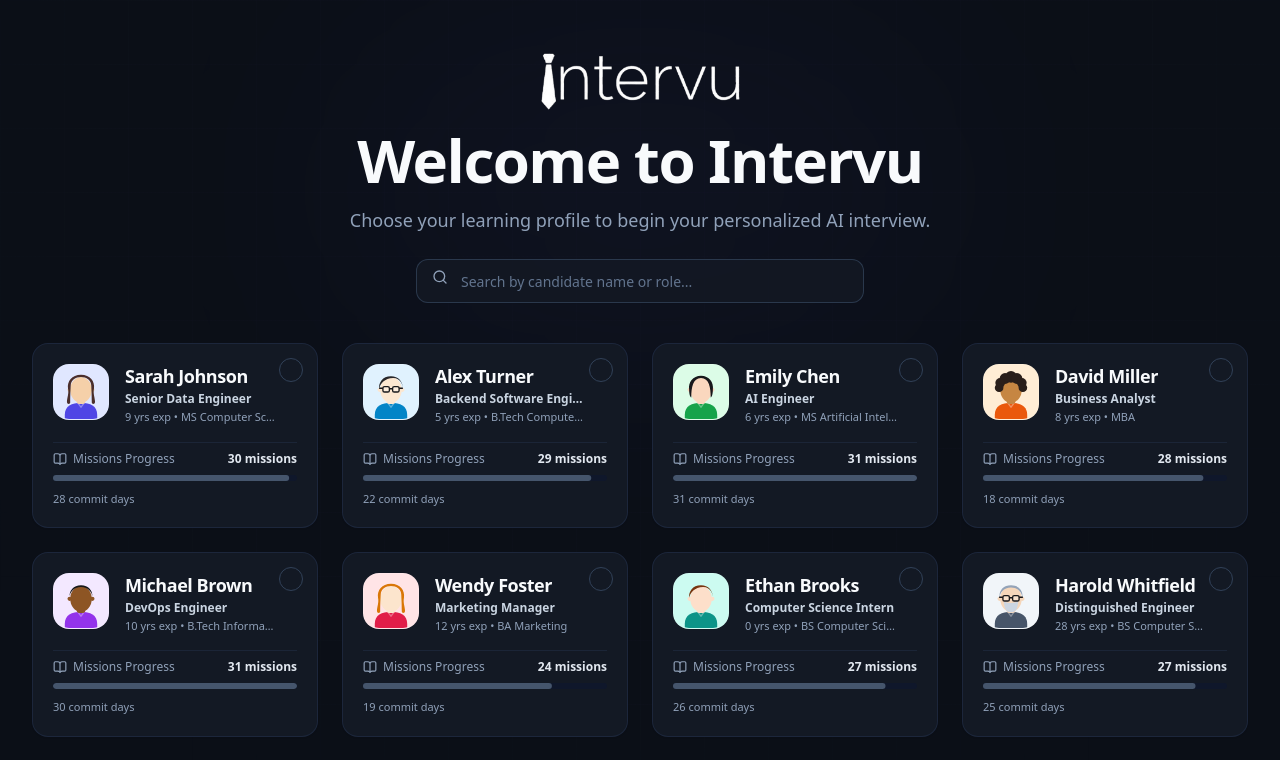
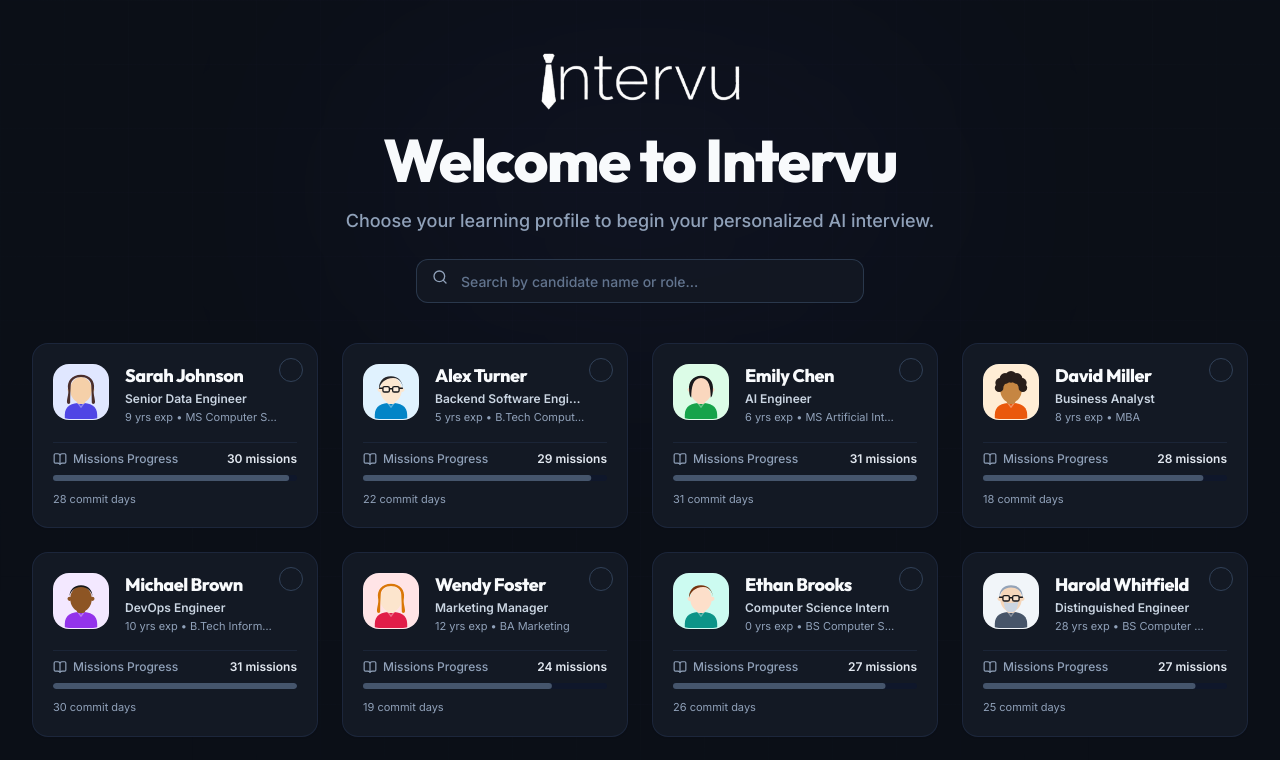
Before and after one commit to twilight457/Intervu, a Next.js app: page / in a window 1280 px wide. Shown: the top 760 px of the page. Built offline with nearby package versions, Linux system fonts and the light colour scheme.

Commit message:
Refine typography across the website
Made changes to font styles to look more cohesive in the website

```diff
--- a/app/globals.css
+++ b/app/globals.css
@@ -40,6 +40,9 @@
 }
 
 @theme {
+  --font-sans: var(--font-inter), system-ui, -apple-system, sans-serif;
+  --font-display: var(--font-outfit), var(--font-inter), sans-serif;
+
   --color-background: hsl(var(--background));
   --color-foreground: hsl(var(--foreground));
   --color-card: hsl(var(--card));
@@ -72,8 +75,13 @@
 body {
   background-color: #0b0f17;
   color: #f8fafc;
+  font-family: var(--font-inter), system-ui, -apple-system, sans-serif;
   font-feature-settings: "cv02", "cv03", "cv04", "cv11";
   min-height: 100vh;
+}
+
+h1, h2, h3 {
+  font-family: var(--font-outfit), var(--font-inter), sans-serif;
 }
 
 /* Elevated Surface Panels */
--- a/app/layout.tsx
+++ b/app/layout.tsx
@@ -1,17 +1,19 @@
 import type { Metadata } from "next";
-import { Geist, Geist_Mono } from "next/font/google";
+import { Inter, Outfit } from "next/font/google";
 import "./globals.css";
 import { Navbar } from "@/components/layout/navbar";
 import { Footer } from "@/components/layout/footer";
 
-const geistSans = Geist({
-  variable: "--font-geist-sans",
+const inter = Inter({
+  variable: "--font-inter",
   subsets: ["latin"],
+  display: "swap",
 });
 
-const geistMono = Geist_Mono({
-  variable: "--font-geist-mono",
+const outfit = Outfit({
+  variable: "--font-outfit",
   subsets: ["latin"],
+  display: "swap",
 });
 
 export const metadata: Metadata = {
@@ -27,7 +29,7 @@ export default function RootLayout({
   return (
     <html
       lang="en"
-      className={`${geistSans.variable} ${geistMono.variable} h-full antialiased`}
+      className={`${inter.variable} ${outfit.variable} h-full antialiased`}
     >
       <body className="min-h-full flex flex-col bg-background text-foreground">
         <Navbar />
```
